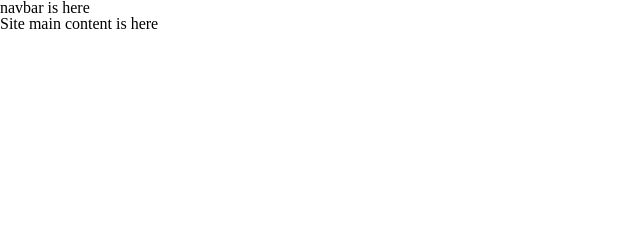
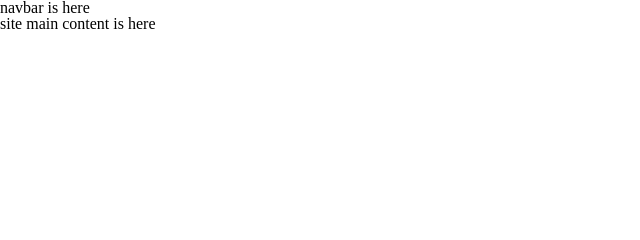
Before and after one commit to daggerok/html-footer, a website: page index.html in a window 1280 px wide. Shown: the top 240 px of the page, 0-640 px from the left. Drawn offline with nearby package versions, Linux system fonts and the light colour scheme.

Commit message:
Update index.html

```diff
--- a/index.html
+++ b/index.html
@@ -9,7 +9,7 @@
   <p>navbar is here</p>
 </nav>
 <div class="app-content">
-  <p>Site main content is here</p>
+  <p>site main content is here</p>
 </div>
 <footer>
   <p>footer is here</p>
```
